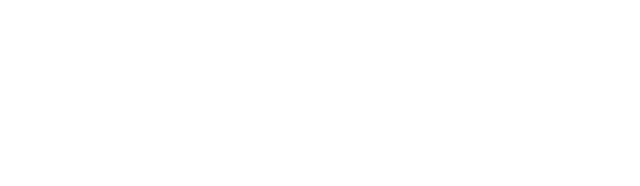
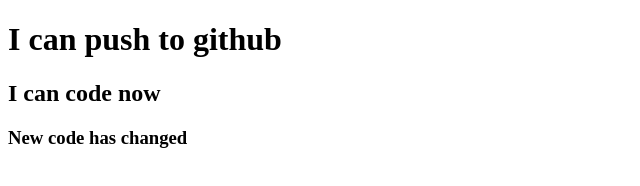
Before and after one commit to ArhamDippoxD/my-first-repo, a plain HTML site: page index.html in a window 1280 px wide. Shown: the whole page, without its empty margins (0-640 px from the left). Drawn offline with Linux system fonts and the light colour scheme.

Commit message:
added header

```diff
--- a/index.html
+++ b/index.html
@@ -4,9 +4,13 @@
     <meta charset="UTF-8">
     <meta http-equiv="X-UA-Compatible" content="IE=edge">
     <meta name="viewport" content="width=device-width, initial-scale=1.0">
-    <title>My First Github Repo</title>
+    <title>My Second Github Repo</title>
 </head>
 <body>
-
+    <h1>
+        I can push to github
+    </h1>
+    <h2>I can code now</h2>
+    <h3>New code has changed</h3>
 </body>
 </html>
```
